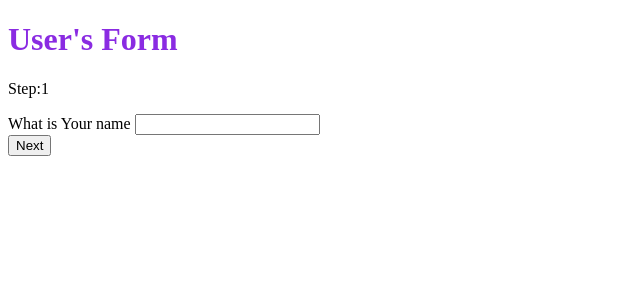
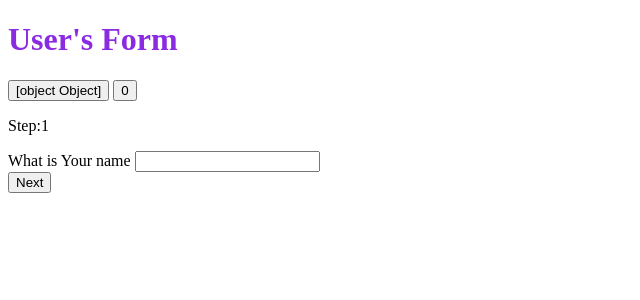
Before and after one commit to omkarkhoche3448/Svelte, a SvelteKit app: page / in a window 1280 px wide. Shown: the top 300 px of the page, without its empty margins (0-640 px from the left). Built offline with nearby package versions, Linux system fonts and the light colour scheme.

Commit message:
complex state managment

```diff
--- a/src/routes/Header.svelte
+++ b/src/routes/Header.svelte
@@ -1,11 +1,19 @@
 <script lang="ts">
 	import type { Snippet } from "svelte";
+	import { createState } from './state.svelte.js';
+	import {counterClass} from './state.svelte.js'
 
 	let { prop ,children,secondChild}:{
 		prop:String,
 		children:Snippet,
 		secondChild:Snippet
 	}= $props();
+
+	const myState = createState();
+	const myCount = new counterClass();
+	$inspect(myState.value);
+
+
 </script>
 
 <div>
@@ -15,7 +23,8 @@
 	 <!-- {@render children()}
 
 	<h3> {@render secondChild('I am Sec Child')}</h3> -->
-
+	<button onclick={myState.up} >{myState.value}</button>
+	<button onclick={()=>{ myCount.up()}} >{myCount.value}</button>
 </div>
 
 <style>
--- /dev/null
+++ b/src/routes/state.svelte.js
@@ -0,0 +1,49 @@
+// import { state } from '@svelte/system';
+
+// export function createState() {
+
+//     const value = $state(0);
+
+//     function up(){
+//         value+=1;
+//     }
+
+//     return {
+//         up,
+//         get value(){
+//             return value;
+//         },
+//         set value(newvalue){
+//             value=newvalue
+//         }
+//     }
+// }
+
+export class counterClass {
+    value = $state(0);
+
+    up() {
+        this.value = this.value + 1;
+    }
+}
+
+
+import { writable } from 'svelte/store';
+
+export function createState() {
+    const value = writable(0); // Create writable store
+
+    function up() {
+        value.update(n => n + 1); // Increment value
+    }
+
+    function setValue(newValue) {
+        value.set(newValue); // Set value directly
+    }
+
+    return {
+        up,
+        value,  // Returning writable store
+        setValue,
+    };
+}
```
